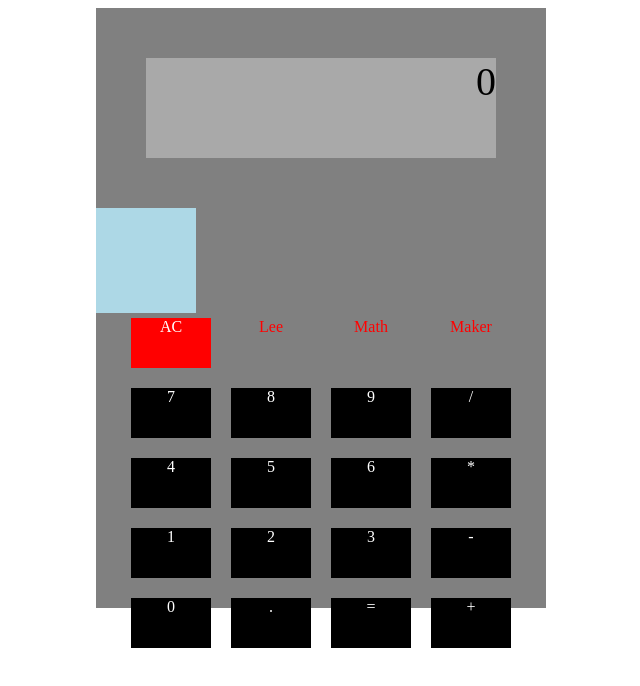
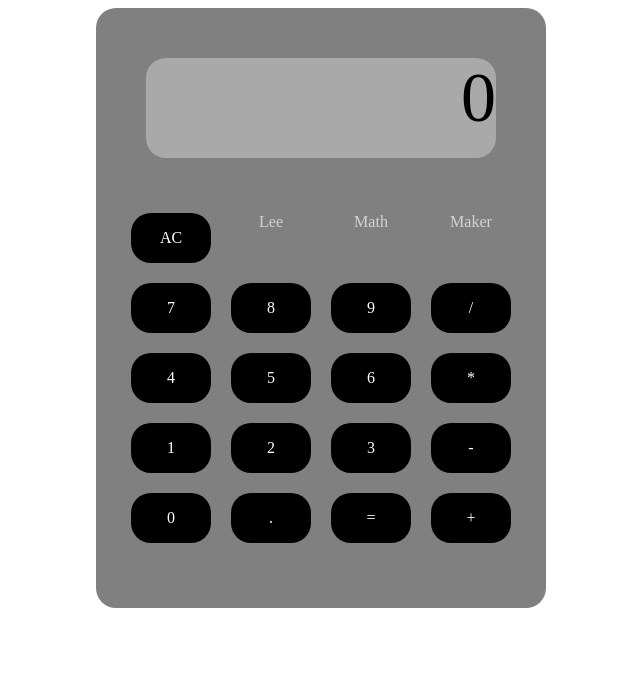
Before and after one commit to leein8bits/Calcu, a plain HTML site: page index.html in a window 1280 px wide. Shown: the whole page, without its empty margins (319-959 px from the left). Drawn offline with Linux system fonts and the light colour scheme.

Commit message:
reworked state

```diff
--- a/css/style.css
+++ b/css/style.css
@@ -3,6 +3,7 @@
   background-color:grey;
   height:600px;
   width:450px;
+   border-radius: 20px;
 }
 #screen{
   display:inline-block;
@@ -14,10 +15,13 @@
   background-color:darkgrey;
   height:100px;
   width:350px;
-  font-size: 40px;
+  font-size: 70px;
+   border-radius: 20px;
 }
 #calc_screen {
-  font-size: 20px;
+  font-size: 70px;
+
+   vertical-align: center;
 
 }
 #old{
@@ -50,13 +54,12 @@
    margin:5px 5px 5px 5px;
   color:white;
   text-align:center;
-
+ border-radius: 20px;
 
 }
 
-#ac{
-  background-color: red;
-}
+
+
 .placeholder{
    background-color:grey;
   height:50px;
@@ -64,7 +67,7 @@
   display:inline-block;
 
    margin:5px 5px 5px 5px;
-  color:red;
+  color:lightgray;
   text-align:center;
 }
 .flex-container {
--- a/index.html
+++ b/index.html
@@ -1,5 +1,6 @@
 <!DOCTYPE html>
-<html >
+<html>
+
 <head>
   <meta charset="UTF-8">
   <title>Math Maker 1999</title>
@@ -16,31 +17,33 @@
     <div id="screen">0
 
     </div>
+    <!-- testing divs
    <div id="old"></div>
   <div id="op"></div>
   <div id="new"></div>
+  end of testing divs -->
     <div class="panel flex-container">
 
-    <div class="button child" id="ac" onclick="allClear(event)">AC</div>
+      <div class="button child" id="ac" onclick="allClear(event)"><p>AC</p></div>
       <div class="placeholder">Lee</div>
       <div class="placeholder">Math</div>
       <div class="placeholder">Maker</div>
-    <div class="button child" id="seven"onclick="idMe(event)">7</div>
-    <div class="button child" id="eight"onclick="idMe(event)">8</div>
-    <div class="button child" id="nine "onclick="idMe(event)">9</div>
-    <div class="button child" id="divide "onclick="operBut(event)">/</div>
-    <div class="button child" id="four"onclick="idMe(event)">4</div>
-    <div class="button child" id="five "onclick="idMe(event)">5</div>
-    <div class="button child" id="six"onclick="idMe(event)">6</div>
-    <div class="button child" id="times"onclick="operBut(event)">*</div>
-    <div class="button child" id="one"onclick="idMe(event)">1</div>
-    <div class="button child" id="two"onclick="idMe(event)">2</div>
-    <div class="button child" id="three "onclick="idMe(event)">3</div>
-    <div class="button child" id="minus"onclick="operBut(event)">-</div>
-    <div class="button child" id="zero"onclick="idMe(event)">0</div>
-    <div class="button child" id="point"onclick="idMe(event)">.</div>
-    <div class="button child" id="equal"onclick="equalsBut()">=</div>
-    <div class="button child" id="plus"onclick="operBut(event)">+</div>
+      <div class="button child" id="seven" onclick="idMe(event)"><p>7</p></div>
+      <div class="button child" id="eight" onclick="idMe(event)"><p>8</p></div>
+      <div class="button child" id="nine " onclick="idMe(event)"><p>9</p></div>
+      <div class="button child" id="divide " onclick="operBut(event)"><p>/</p></div>
+      <div class="button child" id="four" onclick="idMe(event)"><p>4</p></div>
+      <div class="button child" id="five " onclick="idMe(event)"><p>5</p></div>
+      <div class="button child" id="six" onclick="idMe(event)"><p>6</p></div>
+      <div class="button child" id="times" onclick="operBut(event)"><p>*</p></div>
+      <div class="button child" id="one" onclick="idMe(event)"><p>1</p></div>
+      <div class="button child" id="two" onclick="idMe(event)"><p>2</p></div>
+      <div class="button child" id="three " onclick="idMe(event)"><p>3</p></div>
+      <div class="button child" id="minus" onclick="operBut(event)"><p>-</p></div>
+      <div class="button child" id="zero" onclick="idMe(event)"><p>0</p></div>
+      <div class="button child" id="point" onclick="idMe(event)"><p>.</p></div>
+      <div class="button child" id="equal" onclick="equalsBut()"><p>=</p></div>
+      <div class="button child" id="plus" onclick="operBut(event)"><p>+</p></div>
 
 
     </div>
@@ -49,4 +52,5 @@
     <script src="js/index.js"></script>
 
 </body>
+
 </html>
--- a/js/index.js
+++ b/js/index.js
@@ -1,13 +1,14 @@
-var oldNum = "newProb";
+var oldNum = ""; // change to "newProb" if pancake
 var newNum = "";
 var eqBool = false;
 var op = "";
 var newOp = "";
-var opBool =false;
+var opBool = false;
 
 function idMe(e) {
   var target = (e.target) ? e.target : e.srcElement;
-  if (eqBool){
+  var tex =  (target.innerText || target.textContent);
+  /* if (eqBool){
     //allClear();
     eqBol=false;
     opBool=false;
@@ -16,7 +17,26 @@ function idMe(e) {
   display();
   document.getElementById("screen").innerHTML = "<div id='calc_screen'>" + newNum + "</div>";
   opBool=false;
+*/
+  if (!oldNum && !newNum) {
+    newNum = tex;
+
+
+  } else if (newNum && !op) {
+    newNum = newNum.concat(tex);
+
+  } else if (newNum && op && oldNum) {
+    newNum = newNum.concat(tex);
+
+  } else if (newNum && op) {
+    oldNum = newNum;
+    newNum =  tex;
+
+
+  }
+  document.getElementById("screen").innerHTML = "<div id='calc_screen'>" + newNum + "</div>";
 }
+
 
 function display() {
   document.getElementById("old").innerHTML = "oldNum" + oldNum;
@@ -60,41 +80,52 @@ function opSort(oldN, op, newN) {
 }
 
 function equalsBut() {
-  newOp = op;
-  oldNum = opSort(oldNum, op, newNum);
+  var done = "";
+
+  done = opSort(oldNum, op, newNum);
   //newNum = "";
-  //op = "+";
-  op = newOp;
-  display();
-  eqBool=true;
+  //op = "";
+  allClear();
+  var total = parseFloat(done);
+  document.getElementById("screen").innerHTML = "<div id 'calc_screen'>" + total + "</div>";
+
+  eqBool = true;
 }
 
 function operBut(e) {
   var target = (e.target) ? e.target : e.srcElement;
-
-  opSet(oldNum);
+   var tex =  (target.innerText || target.textContent);
+  var answer = "";
+  /*opSet(oldNum);
   display();
   document.getElementById("screen").innerHTML = "<div id='calc_screen'>" + op + "</div>";
   newNum = "";
-  opBool=true;
+  opBool=true; */
+
+  if (!op) {
+    op = tex;
+
+
+  } else if (newNum && op && oldNum) {
+    answer = opSort(oldNum, op, newNum);
+    newNum = answer;
+    op = tex;
+    oldNum = "";
+
+
+  } else if (newNum && op) {
+    op = tex;
+  }
+  document.getElementById("screen").innerHTML = "<div id='calc_screen'>" + op + "</div>";
+
+
 }
 
 function allClear() {
-  oldNum = "newProb";
+  oldNum = ""; // change to newProb if pancake
   newNum = "";
-  op = "+";
+  op = "";
   newOp = "";
   document.getElementById("screen").innerHTML = "<div id='calc_screen'>0</div>";
-  display();
+
 }
-
-function percent() {
-  var n = newNum * .01;
-  newNum = n.toFixed(6);
-  display();
-}
-
-function clearNum() {
-  newNum = "";
-  document.getElementById("screen").innerHTML = "<div id='calc_screen'></div>";
-}
```
Lines whose indentation alone changed are shown as unchanged.
